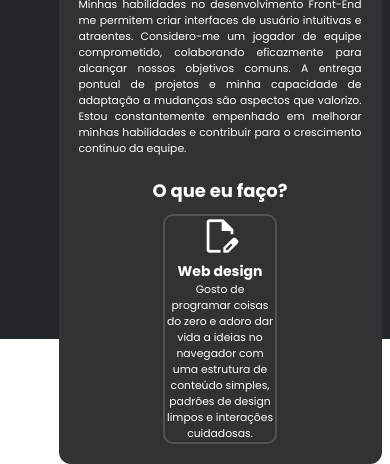
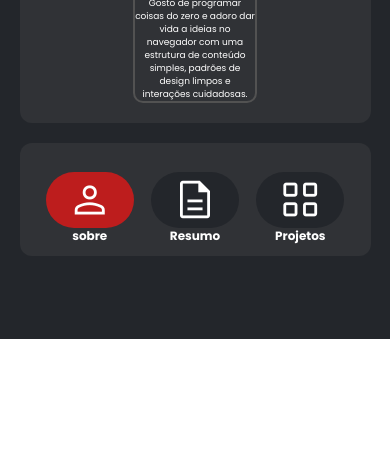
Before and after one commit to JorgeAndres21/JorgeAndres21.github.io, a plain HTML site: page index.html in a window 390 px wide. Shown: the part 589-1053 px from the top of the page. After the commit the page ends 928 px from the top, so only its background shows below. Drawn offline with nearby package versions, Linux system fonts and the light colour scheme.

Commit message:
parte_responsiva_terminada

```diff
--- a/index.html
+++ b/index.html
@@ -50,7 +50,7 @@
                 <button id="s1" class="hovered clicked"><span class="material-symbols-outlined"
                         style="pointer-events: none;">person</span><br>sobre</button>
                 <button id="s2" class="hovered"><span class="material-symbols-outlined"
-                        style="pointer-events: none;">description</span> Resumo</button>
+                        style="pointer-events: none;">description</span><br>Resumo</button>
                 <button id="s3" class="hovered"><span class="material-symbols-outlined"
                         style="pointer-events: none;">view_cozy</span><br>Projetos</button>
             </div>
--- a/style.css
+++ b/style.css
@@ -86,7 +86,7 @@ button .material-symbols-outlined {
   'wght' 400,
   'GRAD' 0,
   'opsz' 50;
-  font-size: 60px;
+  font-size: 3.75em;
 }
 
 .hovered:hover {
@@ -274,8 +274,8 @@ button .material-symbols-outlined {
     gap: 2em;
 }
 #textChange3 .card {
-    width: 13vw;
-    height: 13vh;
+    width: 16vw;
+    height: 16vh;
 
     background-color: #f0f0f0;
     border: 1px solid #292929;
@@ -340,6 +340,39 @@ button .material-symbols-outlined {
                             "article"
                             "section";
     }
+    button {
+        width: 25%;
+        height: 65%;
+    }
+    #textChange3 .card {
+        width: 20vw;
+        height: 18vh;
+    }
+}
+@media screen and (max-width:770px) {
+    body {
+        font-size: 10px;
+    }
+    #textChange3 .card {
+        height: 15vh;
+    }
+    button {
+        height: 50%;
+        padding-bottom: 2px;
+    }
+}
+@media screen and (max-width:580px) {
+    main {
+        width: 90vw;
+        grid-template-rows: 1fr 3fr 1fr;
+        grid-template-areas: "header"
+                             "section"
+                             "article";
+    }
+    #textChange3 .card {
+        width: 28vw;
+    }
+
 }
 
 /* @media screen and (max-width: 1000px) {
```
